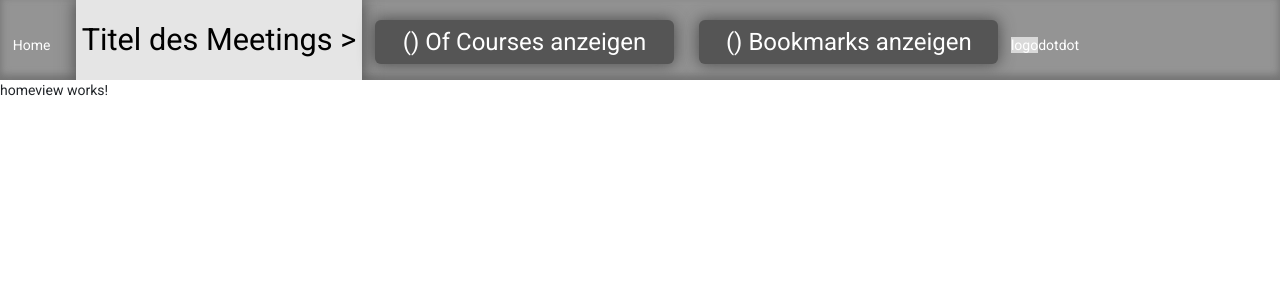
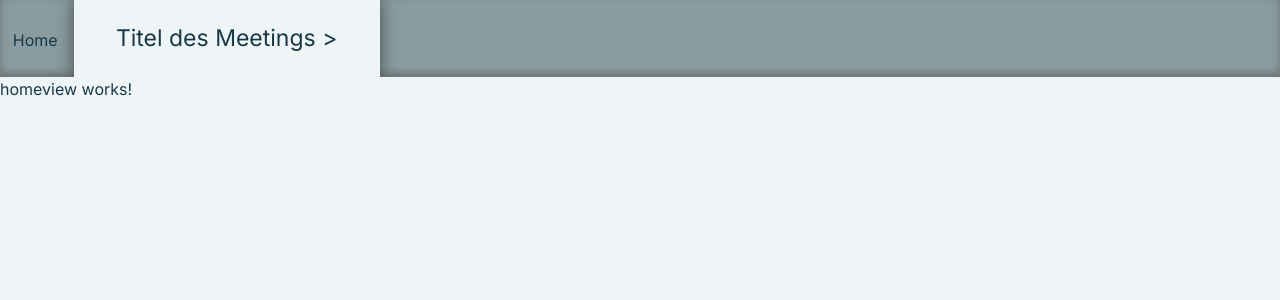
Before and after one commit to Tabipool/Dynamic-Facilitation, an Angular app: page / in a window 1280 px wide. Shown: the top 300 px of the page. Built offline with nearby package versions, Linux system fonts and the light colour scheme.

Commit message:
split header into left and right, buttons only for flipchartview

```diff
--- a/src/app/app.component.html
+++ b/src/app/app.component.html
@@ -1,2 +1,2 @@
-<app-header></app-header>
-<router-outlet></router-outlet>
+<app-header [collumn]="isFlipchartview"></app-header>
+<router-outlet (activate)="onActivate($event)"></router-outlet>
--- a/src/app/app.component.ts
+++ b/src/app/app.component.ts
@@ -1,10 +1,17 @@
 import { Component } from '@angular/core';
+import { FlipchartsComponent } from './pages/flipcharts';
 
 @Component({
   selector: 'app-root',
   templateUrl: './app.component.html',
-  styleUrls: ['./app.component.scss']
+  styleUrls: ['./app.component.scss'],
 })
 export class AppComponent {
   title = 'Dynamic-Facilitation';
+
+  isFlipchartview: boolean = false;
+
+  onActivate(e: any) {
+    this.isFlipchartview = e instanceof FlipchartsComponent;
+  }
 }
--- a/src/app/components/header/header.component.html
+++ b/src/app/components/header/header.component.html
@@ -1,8 +1,16 @@
 <div class="header">
-  <a (click)="goToHomeview()">Home</a>
-  <button class="header__title">Titel des Meetings ></button>
-  <button class="header__toggleCollumn">() Of Courses anzeigen</button>
-  <button class="header__toggleCollumn">() Bookmarks anzeigen</button>
-  <a class="header__logo">logo</a>
-  <a class="header__dots">dotdot</a>
+  <div class="header__left">
+    <a (click)="goToHomeview()">Home</a>
+    <button class="header__title">Titel des Meetings ></button>
+  </div>
+  <div class="header__right">
+    <button *ngIf="collumn" class="header__toggleCollumn">
+      () Of Courses anzeigen
+    </button>
+    <button *ngIf="collumn" class="header__toggleCollumn">
+      () Bookmarks anzeigen
+    </button>
+    <a class="header__logo">logo</a>
+    <a class="header__dots">dotdot</a>
+  </div>
 </div>
--- a/src/app/components/header/header.component.scss
+++ b/src/app/components/header/header.component.scss
@@ -1,38 +1,57 @@
 @use "styles/colors" as c;
 .header {
   background-color: c.$header-background;
-  color: white;
+  color: c.$font-color;
   padding-left: 1%;
-  height: 10%;
+  height: 77px;
   overflow: hidden;
   box-shadow: 0px -4px 7px 1px rgba(105, 105, 105, 0.75) inset;
 
+  display: flex;
+  flex-direction: row;
+  justify-content: space-between;
+
   &__title {
     height: 100%;
+    width: 306px;
     border: none;
+    color: c.$font-color;
     background-color: c.$main-background;
-    font-size: 23pt;
+    font-size: 23px;
+    font-style: semi-bold;
     //semi-bold
     margin-left: 2%;
     box-shadow: 0px 0px 15px 1px rgba(56, 56, 56, 0.75);
   }
+
+  &__right {
+    min-width: 800px;
+    justify-content: flex-end;
+    right: 0;
+    text-align: right;
+  }
+
+  &__left {
+    min-width: 800px;
+    justify-content: flex-start;
+    right: 0;
+  }
+
   &__toggleCollumn {
     color: white; //!!!!! doppelt und dreifach
-    align-items: flex-end;
     border: none;
     background-color: c.$header-buttons;
     box-shadow: 0px 0px 15px 1px rgba(56, 56, 56, 0.75);
     width: 299px;
     height: 44px;
     border-radius: 6px;
-    margin: 0 1% 0 1%;
-    font-size: 18pt;
+    margin-right: 1%;
+    font-size: 18px;
   }
   &__logo {
-    height: 100%;
     color: white;
     text-decoration: none;
-    background-color: c.$logo-background;
+    background-color: c.$main-background;
   }
   &__dots {
     color: white;
--- a/src/app/components/header/header.component.ts
+++ b/src/app/components/header/header.component.ts
@@ -1,4 +1,4 @@
-import { Component, OnInit } from '@angular/core';
+import { Component, Input, OnInit } from '@angular/core';
 import { Router } from '@angular/router';
 
 @Component({
@@ -6,12 +6,12 @@ import { Router } from '@angular/router';
   templateUrl: './header.component.html',
   styleUrls: ['./header.component.scss'],
 })
-export class HeaderComponent implements OnInit {
+export class HeaderComponent {
   constructor(private router: Router) {}
 
   goToHomeview() {
     this.router.navigate(['']);
   }
 
-  ngOnInit(): void {}
+  @Input() collumn: boolean | undefined;
 }
--- a/src/index.html
+++ b/src/index.html
@@ -16,7 +16,7 @@
     />
     <link rel="preconnect" href="https://fonts.gstatic.com" />
     <link
-      href="https://fonts.googleapis.com/css2?family=Roboto:wght@300;400;500&display=swap"
+      href="https://fonts.googleapis.com/css2?family=Inter:wght@300;400;500&display=swap"
       rel="stylesheet"
     />
     <link
--- a/src/styles.scss
+++ b/src/styles.scss
@@ -1,39 +1,10 @@
+@use "styles/colors" as c;
+html,
+body {
+  background-color: c.$main-background;
 
-// Custom Theming for Angular Material
-// For more information: https://material.angular.io/guide/theming
-@use '@angular/material' as mat;
-// Plus imports for other components in your app.
+  margin: 0;
+  font-family: Inter;
 
-// Include the common styles for Angular Material. We include this here so that you only
-// have to load a single css file for Angular Material in your app.
-// Be sure that you only ever include this mixin once!
-@include mat.core();
-
-// Define the palettes for your theme using the Material Design palettes available in palette.scss
-// (imported above). For each palette, you can optionally specify a default, lighter, and darker
-// hue. Available color palettes: https://material.io/design/color/
-$Dynamic-Facilitation-primary: mat.define-palette(mat.$indigo-palette);
-$Dynamic-Facilitation-accent: mat.define-palette(mat.$pink-palette, A200, A100, A400);
-
-// The warn palette is optional (defaults to red).
-$Dynamic-Facilitation-warn: mat.define-palette(mat.$red-palette);
-
-// Create the theme object. A theme consists of configurations for individual
-// theming systems such as "color" or "typography".
-$Dynamic-Facilitation-theme: mat.define-light-theme((
-  color: (
-    primary: $Dynamic-Facilitation-primary,
-    accent: $Dynamic-Facilitation-accent,
-    warn: $Dynamic-Facilitation-warn,
-  )
-));
-
-// Include theme styles for core and each component used in your app.
-// Alternatively, you can import and @include the theme mixins for each component
-// that you are using.
-@include mat.all-component-themes($Dynamic-Facilitation-theme);
-
-/* You can add global styles to this file, and also import other style files */
-
-html, body { height: 100%; }
-body { margin: 0; font-family: Roboto, "Helvetica Neue", sans-serif; }
+  color: c.$font-color;
+}
--- a/src/styles/_colors.scss
+++ b/src/styles/_colors.scss
@@ -1,10 +1,19 @@
-$main-background: #e5e5e5;
-$header-background: #949494;
+$main-background: #eff4f7;
+$header-background: #899da0;
 $header-buttons: #555555;
 $turquoise: #72aba0;
 $light-icons: #e6e6e6;
-$logo-background: #d9d9d9;
 $darker-icons: #949494; //doppelt!
 $item-background: #ededed;
+$font-color: #183a48;
 
 //shifts
+
+$shift-lightBlue: #9ab8f0;
+$shift-bllue: #5399f0;
+$shift-skyblue: #96c6f1;
+$shift-turquoise: #4ba695;
+$shift-lightgreen: #b4c6c0;
+$shift-yellow: #f2a03d;
+$shift-lightorange: #e3ab6e;
+$shift-orange: #db774c;
```
Also changed, not shown: 1 other file (tests, documents, lock files or other folders).
